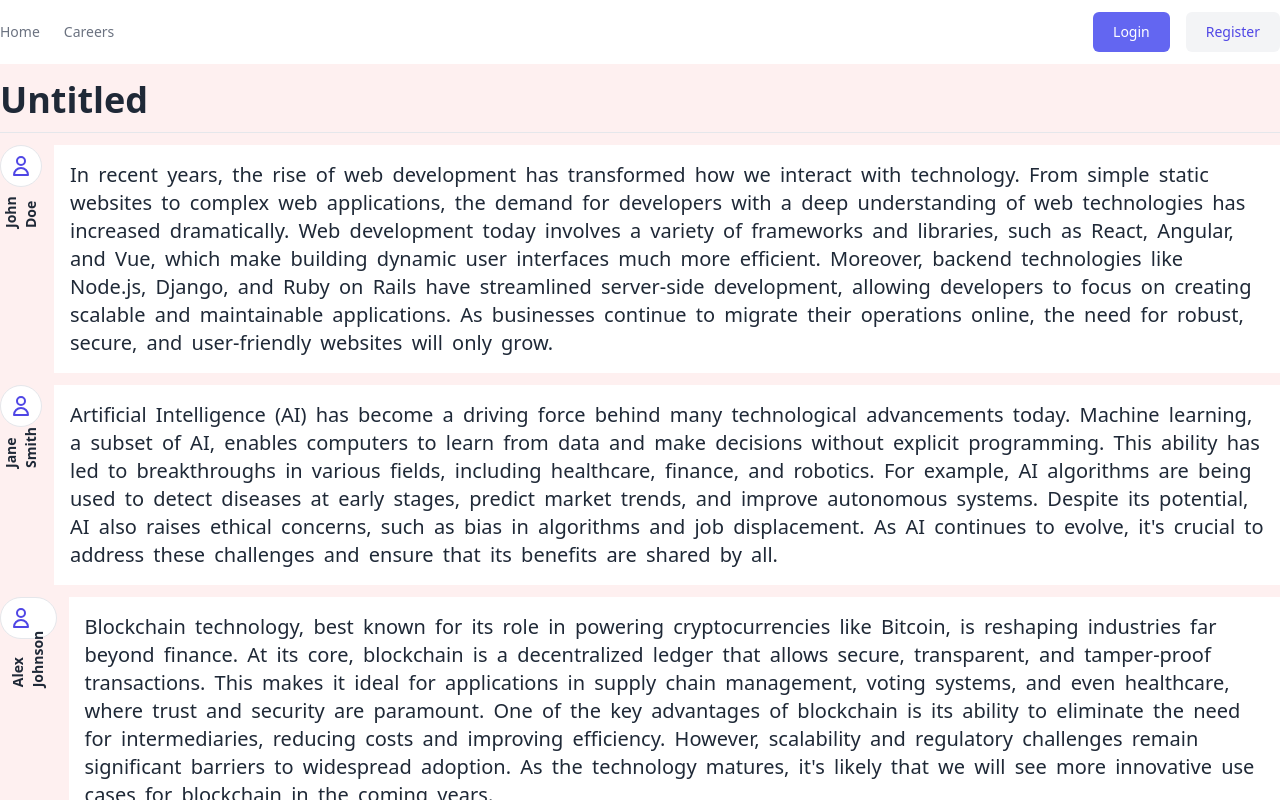
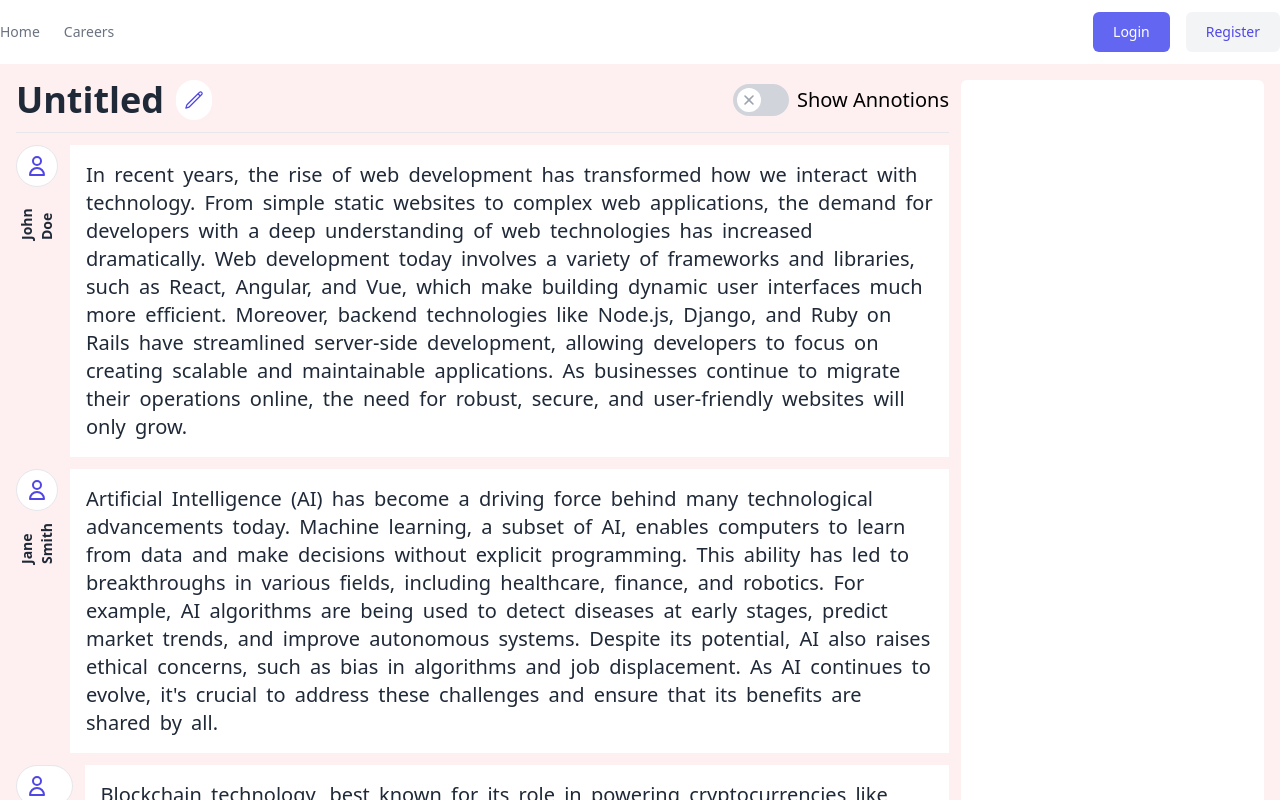
Before and after one commit to AyushNigam-1/Skrible, a React (Vite) app in the folder scriptly/: page /script/0 in a window 1280 px wide. Shown: the top 800 px of the page. Built offline with nearby package versions, Linux system fonts and the light colour scheme.

Commit message:
Improved Script Page UI

```diff
--- /dev/null
+++ b/scriptly/src/components/Checkbox.jsx
@@ -0,0 +1,63 @@
+import React, { useState } from 'react';
+
+const ToggleSwitch = () => {
+    const [isChecked, setIsChecked] = useState(false);
+
+    const handleToggle = () => {
+        setIsChecked((prev) => !prev);
+    };
+
+    return (
+        <label
+            htmlFor="AcceptConditions"
+            className={`relative inline-block h-8 w-14 cursor-pointer rounded-full transition ${isChecked ? 'bg-green-500' : 'bg-gray-300'
+                }`}
+        >
+            <input
+                type="checkbox"
+                id="AcceptConditions"
+                className="sr-only"
+                checked={isChecked}
+                onChange={handleToggle}
+            />
+
+            <span
+                className={`absolute inset-y-0 m-1 inline-flex size-6 items-center justify-center rounded-full bg-white transition-all ${isChecked ? 'start-6 text-green-600' : 'text-gray-400 start-0'
+                    }`}
+            >
+                {/* SVG for unchecked state */}
+                {!isChecked && (
+                    <svg
+                        xmlns="http://www.w3.org/2000/svg"
+                        className="size-4"
+                        viewBox="0 0 20 20"
+                        fill="currentColor"
+                    >
+                        <path
+                            fillRule="evenodd"
+                            d="M4.293 4.293a1 1 0 011.414 0L10 8.586l4.293-4.293a1 1 0 111.414 1.414L11.414 10l4.293 4.293a1 1 0 01-1.414 1.414L10 11.414l-4.293 4.293a1 1 0 01-1.414-1.414L8.586 10 4.293 5.707a1 1 0 010-1.414z"
+                            clipRule="evenodd"
+                        />
+                    </svg>
+                )}
+                {/* SVG for checked state */}
+                {isChecked && (
+                    <svg
+                        xmlns="http://www.w3.org/2000/svg"
+                        className="size-4"
+                        viewBox="0 0 20 20"
+                        fill="currentColor"
+                    >
+                        <path
+                            fillRule="evenodd"
+                            d="M16.707 5.293a1 1 0 010 1.414l-8 8a1 1 0 01-1.414 0l-4-4a1 1 0 011.414-1.414L8 12.586l7.293-7.293a1 1 0 011.414 0z"
+                            clipRule="evenodd"
+                        />
+                    </svg>
+                )}
+            </span>
+        </label>
+    );
+};
+
+export default ToggleSwitch;
--- a/scriptly/src/pages/scripts/Script.tsx
+++ b/scriptly/src/pages/scripts/Script.tsx
@@ -1,5 +1,6 @@
 import React from 'react'
 import { useParams } from 'react-router-dom'
+import ToggleSwitch from '../../components/Checkbox';
 const Script = () => {
     const { id } = useParams()
     const contributions = [
@@ -31,16 +32,31 @@ const Script = () => {
     ];
 
     return (
-        <div className='container mx-auto m-4 flex flex-col gap-3'>
+        <div className='m-4 gap-3 grid grid-cols-8 '>
+            <div className='flex flex-col gap-3 col-span-6'>
+                <div className='flex justify-between' >
+                    <div className='flex gap-3'>
                         <h3 className='font-sans text-4xl font-bold text-gray-800 ' >
                             Untitled
                         </h3>
+                        <button className='rounded-full p-2 bg-white ' >
+                            <svg xmlns="http://www.w3.org/2000/svg" fill="none" viewBox="0 0 24 24" strokeWidth={1.5} stroke="currentColor" className="size-5 text-indigo-600">
+                                <path strokeLinecap="round" strokeLinejoin="round" d="m16.862 4.487 1.687-1.688a1.875 1.875 0 1 1 2.652 2.652L6.832 19.82a4.5 4.5 0 0 1-1.897 1.13l-2.685.8.8-2.685a4.5 4.5 0 0 1 1.13-1.897L16.863 4.487Zm0 0L19.5 7.125" />
+                            </svg>
+
+                        </button>
+                    </div>
+                    <div className='flex gap-2 text-xl items-center ' >
+                        <ToggleSwitch /> <h6>Show Annotions</h6>
+                    </div>
+                </div>
+
                 <hr />
                 <div className='flex flex-col gap-3' >
                     {
                         contributions.map(contribution =>
                             <div className='flex gap-3 word-spacing-1 rounded-md text-xl text-gray-800 relative' >
-                            <div className='relative' >
+                                <div className='relative flex flex-col gap-3 items-center' >
                                     <div className='bg-white rounded-full p-2 text-indigo-600 border w-full'>
                                         <svg xmlns="http://www.w3.org/2000/svg" className="h-6 w-6" fill="none" viewBox="0 0 24 24" stroke="currentColor" strokeWidth={2}>
                                             <path strokeLinecap="round" strokeLinejoin="round" d="M16 7a4 4 0 11-8 0 4 4 0 018 0zM12 14a7 7 0 00-7 7h14a7 7 0 00-7-7z" />
@@ -62,6 +78,10 @@ const Script = () => {
                     }
                 </div>
             </div>
+            <div className='col-span-2 bg-white rounded-md' >
+
+            </div>
+        </div>
     )
 }
 
```
Lines whose indentation alone changed are shown as unchanged.
